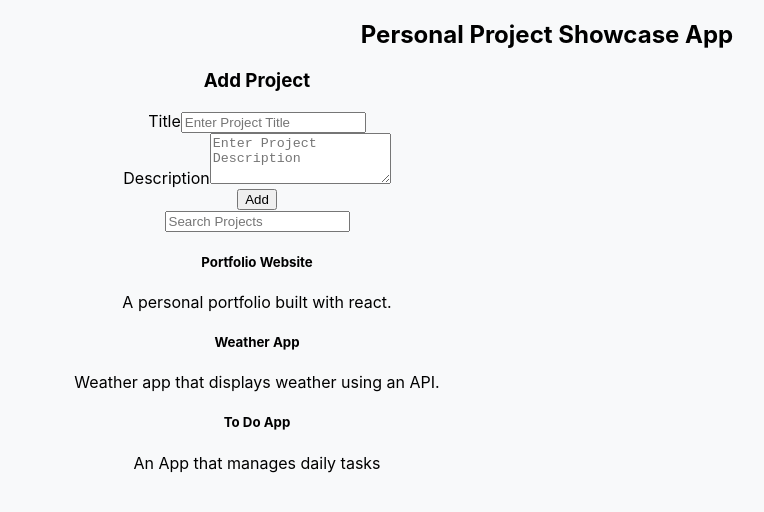
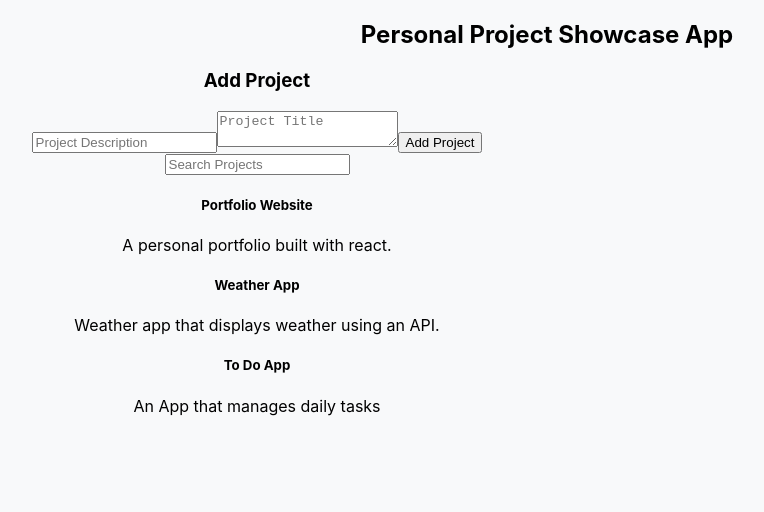
Before and after one commit to Abdikalolo/react-project, a React (Create React App) app: page / in a window 1280 px wide. Shown: the top 512 px of the page, without its empty margins (93-857 px from the left). Built offline with nearby package versions, Linux system fonts and the light colour scheme.

Commit message:
updated the addprojectform file

```diff
--- a/src/App.js
+++ b/src/App.js
@@ -30,7 +30,7 @@ function App (){
     <div className='App'>
       <Header/>
       <div className='container mt-4'>
-        <AddProjectForm />
+        <AddProjectForm addProject={AddProject}/>
         <SearchBar />
         <ProjectList projects={projects}/>
       </div>
--- a/src/components/AddProjectForm.js
+++ b/src/components/AddProjectForm.js
@@ -1,30 +1,45 @@
-function AddProjectForm(){
-    return (
-        <div className="card p-4 mb-4">
+import { useState } from "react";
+function AddProjectForm({ addProject }){
+    const[title, setTitle] = useState("");
+    const[description, setDescription] = useState("");
+
+    function handleSubmit(e){
+        e.preventDefault();
+
+        const newProject = {
+            id: Date.now(),
+            title: title,
+            description: description
+        };
+
+        addProject(newProject);
+        setTitle("");
+        setDescription("");
+    }
+
+    return(
+        <form className="card p-4 mb-4"
+        onSubmit={handleSubmit}>
             <h3>Add Project</h3>
 
-            <div className="mb-3">
-                <label className="form-label">Title</label>
-                <input
-                      type="text"
-                      className="form-control"
-                      placeholder="Enter Project Title"/>
-            </div>
+            <input
+                 className="form-control mb-3"
+                 placeholder="Project Description"
+                 value={title}
+                 onChange={(e)=> setTitle(e.target.value)}
+            />
 
-            <div className="mb-3">
-                <label className="form-label">Description</label>
-                <textarea
-                         className="form-control"
-                         rows= "3"
-                         placeholder="Enter Project Description"
-                ></textarea>
-            </div>
+            <textarea
+                   className="form-control mb-3"
+                   placeholder="Project Title"
+                   value={description}
+                   onChange={(e) => setDescription(e.target.value)}
+            />
 
-            <button className="btn btn-primary">
-                Add
+            <button className="btn btn-primaty">
+                Add Project
             </button>
-        </div>
-
+        </form>
     );
 }
 
```
